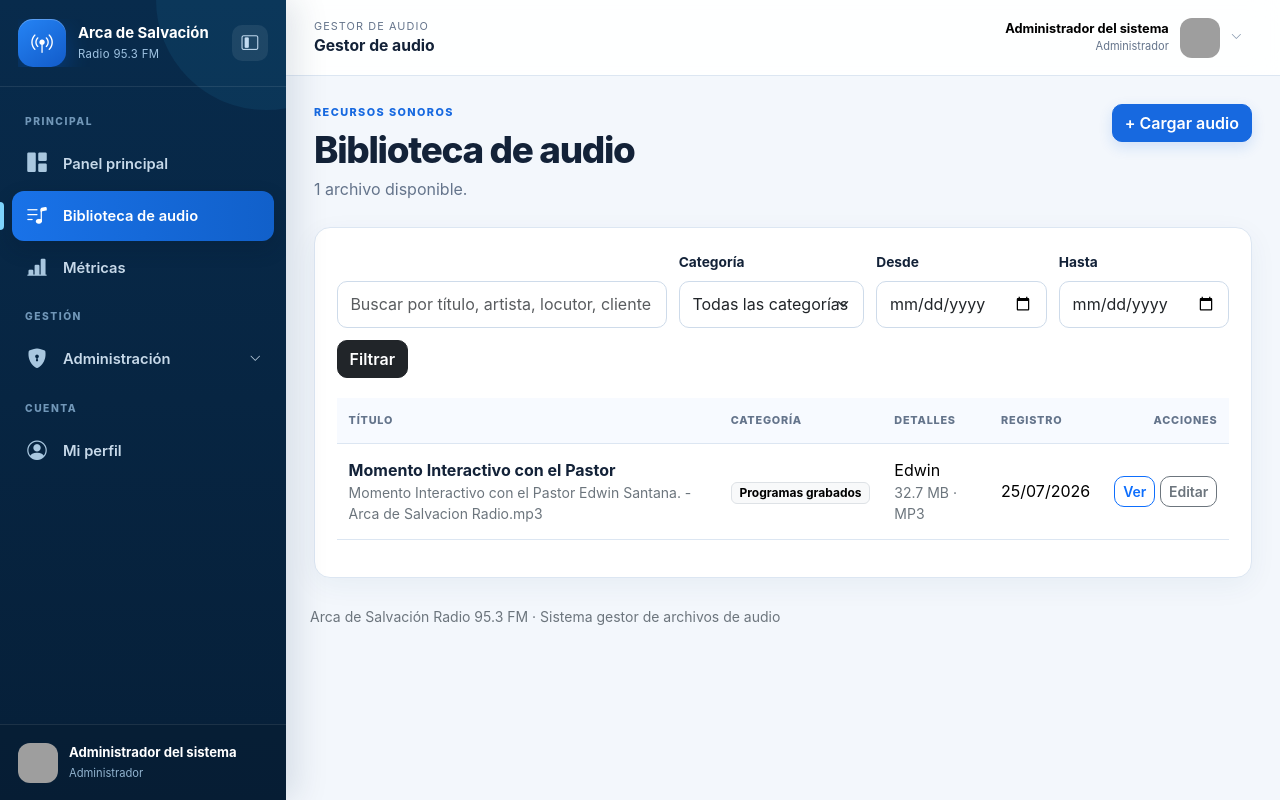
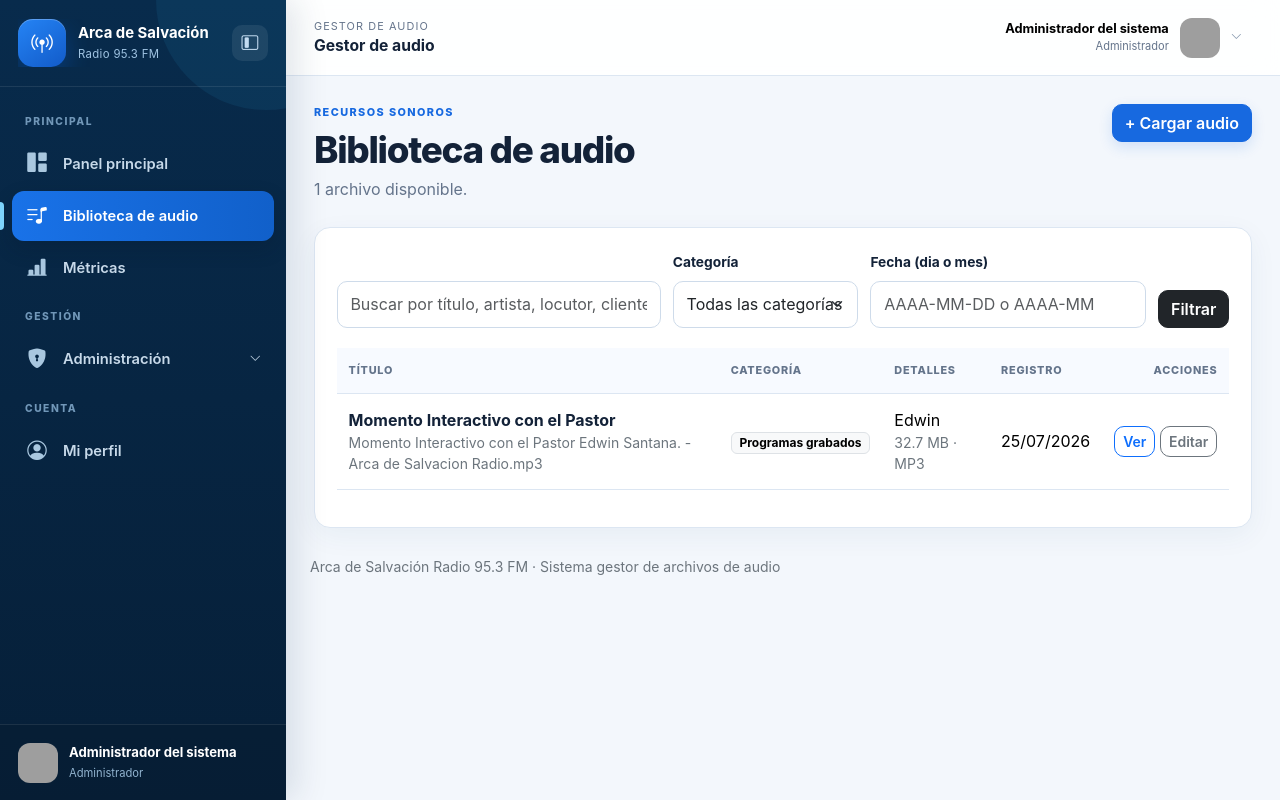
Before and after one commit to victorIGDA/FileManagementSystem, a PHP site: page /audios in a window 1280 px wide. Run offline with PHP 8.4, Linux system fonts and the light colour scheme; the visitor is signed in with stand-in values (Sample User, id 1); data comes from the database, SQL or seed files in the repository; grey boxes are pictures that could not be loaded.

Commit message:
I fixed the date filter on audio module because it was too generic

```diff
--- a/app/Controllers/AudioController.php
+++ b/app/Controllers/AudioController.php
@@ -22,16 +22,12 @@ final class AudioController
         $database = Database::connection();
         $query = trim((string) ($_GET['q'] ?? ''));
         $category = (int) ($_GET['categoria'] ?? 0);
-        $dateFrom = $this->dateFilter($_GET['fecha_desde'] ?? null);
-        $dateTo = $this->dateFilter($_GET['fecha_hasta'] ?? null);
+        $date = trim((string) ($_GET['fecha'] ?? ''));
+        $dateRange = $this->dateRange($date);
         $page = max(1, (int) ($_GET['pagina'] ?? 1));
         $offset = ($page - 1) * self::PAGE_SIZE;
         $conditions = ['a.estado = 1'];
         $parameters = [];
-
-        if ($dateFrom !== '' && $dateTo !== '' && $dateFrom > $dateTo) {
-            [$dateFrom, $dateTo] = [$dateTo, $dateFrom];
-        }
 
         if ($query !== '') {
             $conditions[] = '(
@@ -51,14 +47,10 @@ final class AudioController
             $parameters[] = $category;
         }
 
-        if ($dateFrom !== '') {
-            $conditions[] = 'a.fecha_registro >= ?';
-            $parameters[] = $dateFrom . ' 00:00:00';
-        }
-
-        if ($dateTo !== '') {
-            $conditions[] = 'a.fecha_registro <= ?';
-            $parameters[] = $dateTo . ' 23:59:59';
+        if ($dateRange) {
+            $conditions[] = 'a.fecha_registro >= ? AND a.fecha_registro < ?';
+            $parameters[] = $dateRange['start'];
+            $parameters[] = $dateRange['end'];
         }
 
         $conditionSql = implode(' AND ', $conditions);
@@ -104,8 +96,7 @@ final class AudioController
             'categories' => $categories,
             'q' => $query,
             'category' => $category,
-            'dateFrom' => $dateFrom,
-            'dateTo' => $dateTo,
+            'date' => $date,
             'page' => $page,
             'pages' => $pages,
             'total' => $total,
@@ -512,13 +503,46 @@ final class AudioController
         }
     }
 
-    private function dateFilter(mixed $value): string
+    private function dateRange(string $value): ?array
     {
-        $date = DateTime::createFromFormat('Y-m-d', (string) $value);
+        $value = trim($value);
 
-        return $date && $date->format('Y-m-d') === $value
-            ? $date->format('Y-m-d')
-            : '';
+        if ($value === '') {
+            return null;
+        }
+
+        $normalized = null;
+        $endModifier = '+1 day';
+
+        if (preg_match('/^\d{4}-\d{2}-\d{2}$/', $value)) {
+            $normalized = $value;
+        } elseif (preg_match('/^(\d{2})\/(\d{2})\/(\d{4})$/', $value, $matches)) {
+            $normalized = "{$matches[3]}-{$matches[2]}-{$matches[1]}";
+        } elseif (preg_match('/^\d{4}-\d{2}$/', $value)) {
+            $normalized = $value . '-01';
+            $endModifier = '+1 month';
+        } elseif (preg_match('/^(\d{2})\/(\d{4})$/', $value, $matches)) {
+            $normalized = "{$matches[2]}-{$matches[1]}-01";
+            $endModifier = '+1 month';
+        }
+
+        if ($normalized === null) {
+            return null;
+        }
+
+        $date = DateTime::createFromFormat('!Y-m-d', $normalized);
+
+        if (!$date || $date->format('Y-m-d') !== $normalized) {
+            return null;
+        }
+
+        $end = clone $date;
+        $end->modify($endModifier);
+
+        return [
+            'start' => $date->format('Y-m-d 00:00:00'),
+            'end' => $end->format('Y-m-d 00:00:00'),
+        ];
     }
 
     private function validateMetadata(): void
--- a/app/Views/audios/index.php
+++ b/app/Views/audios/index.php
@@ -56,34 +56,22 @@
         </div>
 
         <div class="date-filter">
-            <label class="form-label" for="fecha_desde">
-                Desde
+            <label class="form-label" for="fecha">
+                Fecha (dia o mes)
             </label>
             <input
                 class="form-control"
-                id="fecha_desde"
-                name="fecha_desde"
-                type="date"
-                value="<?= e($dateFrom) ?>"
-            >
-        </div>
-
-        <div class="date-filter">
-            <label class="form-label" for="fecha_hasta">
-                Hasta
-            </label>
-            <input
-                class="form-control"
-                id="fecha_hasta"
-                name="fecha_hasta"
-                type="date"
-                value="<?= e($dateTo) ?>"
+                id="fecha"
+                name="fecha"
+                value="<?= e($date) ?>"
+                placeholder="AAAA-MM-DD o AAAA-MM"
+                title="Usa AAAA-MM-DD para un dia exacto o AAAA-MM para un mes completo"
             >
         </div>
 
         <button class="btn btn-dark">Filtrar</button>
 
-        <?php if ($q !== '' || $category || $dateFrom !== '' || $dateTo !== ''): ?>
+        <?php if ($q !== '' || $category || $date !== ''): ?>
             <a class="btn btn-outline-secondary" href="<?= url('/audios') ?>">
                 Limpiar
             </a>
@@ -174,8 +162,7 @@
                     $pageQuery = http_build_query([
                         'q' => $q,
                         'categoria' => $category,
-                        'fecha_desde' => $dateFrom,
-                        'fecha_hasta' => $dateTo,
+                        'fecha' => $date,
                         'pagina' => $pageNumber,
                     ]);
                     ?>
```
